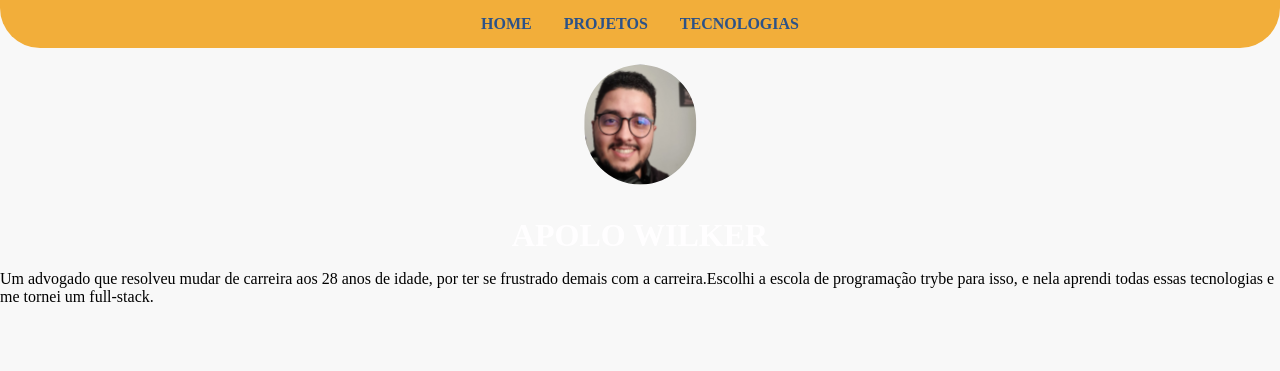
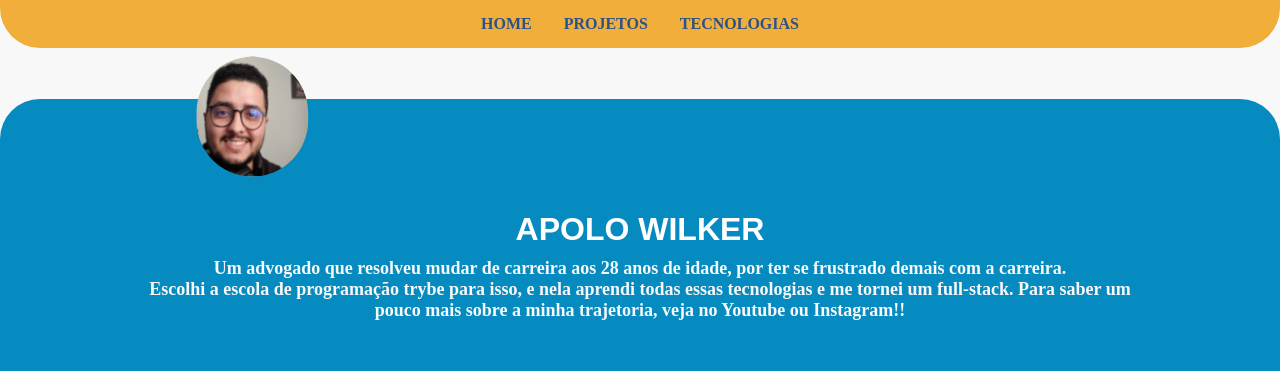
Before and after one commit to APOLOWILKER/Portfolio, a React (Create React App) app: page / in a window 1280 px wide. Shown: the top 371 px of the page. Built offline with nearby package versions, Linux system fonts and the light colour scheme.

Commit message:
alteraçoes do novo design

```diff
--- /dev/null
+++ b/src/components/ButtonsProject.jsx
@@ -0,0 +1,21 @@
+import React from 'react';
+
+
+function ButtonProject() {
+  return (
+    <div>
+      <button
+        type='buton'
+        className='button-style'
+        name="Repositorio-GitHub"
+      />
+      <button
+        type='buton'
+        className='button-style'
+        name="site"
+      />
+    </div>
+);
+}
+
+export default ButtonProject;
--- a/src/pages/Home.jsx
+++ b/src/pages/Home.jsx
@@ -12,9 +12,12 @@ function Home() {
     <div className='foto-perfil'>
     <img src={apoloImg} alt="Foto Apolo Wilker" />
     </div>
-    <div>
+    <div className='container-pages'>
       <h1 className='title-page'>APOLO WILKER</h1>
-      <p>Um advogado que resolveu mudar de carreira aos 28 anos de idade, por ter se frustrado demais com a carreira.Escolhi a escola de programação trybe para isso, e nela aprendi todas essas tecnologias e me tornei um full-stack.</p>
+      <p className='description-text'>Um advogado que resolveu mudar de carreira aos 28 anos de idade, por ter se frustrado demais com a carreira. <br />
+      Escolhi a escola de programação trybe para isso, e nela aprendi todas essas tecnologias e me tornei um full-stack.
+      Para saber um pouco mais sobre a minha trajetoria, veja no Youtube ou Instagram!!
+      </p>
     </div>
 
     <Footer />
--- a/src/pages/Projects.jsx
+++ b/src/pages/Projects.jsx
@@ -1,12 +1,32 @@
 import React from 'react';
+import pokemonBattle from '../images/Pokemon-battle.png';
+import countdown from '../images/Countdown.png';
 import Footer from '../components/Footer';
 import Header from '../components/Header';
+import '../styles/Projects.css';
+import ButtonProject from '../components/ButtonsProject';
 
 function Projects() {
   return (
     <>
     <Header />
-    <h1>OS MEUS PROJETOS</h1>
+    <div className='container-project-screen'>
+      <h1 className='title-projec-page'>PROJETOS</h1>
+      <div className='container-card-projects'>
+        <div className='card-projects'>
+        <img src={pokemonBattle} alt="Foto Apolo Wilker" />
+        <p>POKEMON BATTLE</p>
+        </div>
+        <ButtonProject />
+        <div className='card-projects'>
+          <img src={countdown} alt="Foto Apolo Wilker" />
+          <p>COUNTDOWN-APP</p>
+        </div>
+        <div className='card-projects'></div>
+        <div className='card-projects'></div>
+
+      </div>
+    </div>
     <Footer />
     </>
   );
--- a/src/styles/Header.css
+++ b/src/styles/Header.css
@@ -5,7 +5,9 @@
   background-color: rgb(242, 174, 58);
   height: 3rem;
   justify-content: center;
+  width: 100%;
   border-radius: 0 0 40px 40px;
+  position: fixed;
 }
 
 .list-container-header {
@@ -18,7 +20,6 @@
   text-decoration: none;
   padding: 0 1rem;
   font-weight: bolder;
-  /* background-color: rgb(70, 172, 172); */
 }
 
 .item-header:hover {
--- a/src/styles/Home.css
+++ b/src/styles/Home.css
@@ -2,21 +2,35 @@
   color: rgb(255, 254, 255);
   display: flex;
   justify-content: center;
-  padding: 1rem;
+  padding-top: 3rem;
+  font-size: 36;
+  font-weight: bolder;
+  font-family:Arial, Helvetica, sans-serif
 }
 
 .foto-perfil {
   display: flex;;
   justify-content: center;
+  position: absolute;
+  top: 40px;
+  left: 180px;
   padding: 1rem;
+  z-index: 100;
 }
 
-div .sub-title {
-  display: flex;
-  justify-content: center;
-  margin: 0.5rem auto;
+.container-pages {
+  background-color: rgb(5, 139, 192);
+  top: 99px;
+  position: relative;
+  padding-top: 4rem;
+  height: 80vh;
+  border-radius: 40px 40px 0 0;
 }
 
-.sub-title {
-  color: white;
+.description-text {
+  width: 80vw;
+  margin: 10px auto;
+  font-size: 18px;
+  color: rgb(248, 248, 248);
+  font-weight: bold;
 }
--- /dev/null
+++ b/src/styles/Projects.css
@@ -0,0 +1,43 @@
+.container-project-screen {
+  background-color: rgb(5, 139, 192);
+  top: 120px;
+  position: absolute;
+  padding: 4rem auto;
+  height: 100vh;
+  border-radius: 40px 40px 0 0;
+}
+
+.title-projec-page {
+  text-align: center;
+  color: rgb(248, 248, 248);
+  margin: 20px;
+}
+
+.container-card-projects {
+  display: flex;
+  justify-content: space-around;
+  align-content: space-around;
+  flex-wrap: wrap;
+}
+
+.card-projects {
+  background-color: aliceblue;
+  height: 250px;
+  width: 380px;
+  margin: 21px;
+  border-radius: 16px;
+  box-shadow: 0px 13px 16px 7px rgba(0,0,0,0.66);
+}
+
+.card-projects img {
+  height: 225px;
+  width: 100%;
+  border-radius: 16px 16px 0 0;
+}
+
+
+div > p {
+  color: rgb(44, 82, 136);
+  font-weight: bolder;
+  text-align: center;
+}
```
Also changed, not shown: src/images/Countdown.png (added), src/images/Pokemon-battle.png (added).
